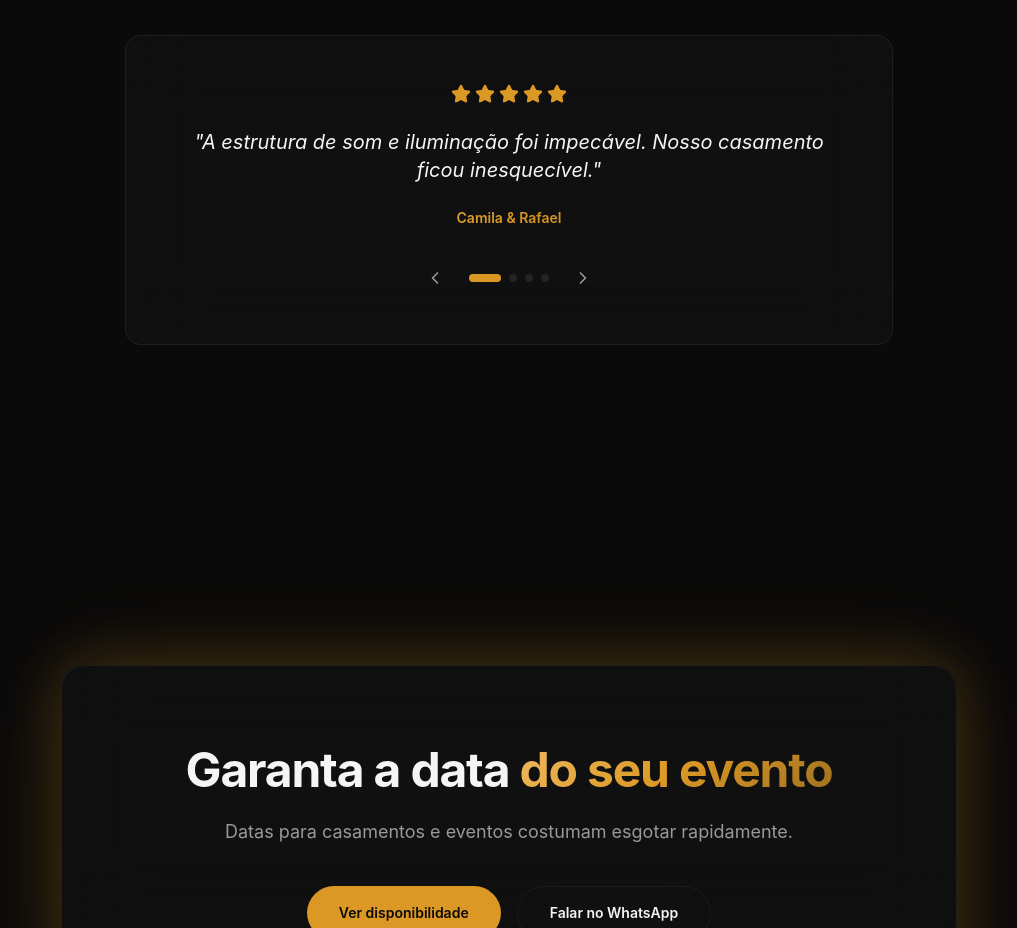
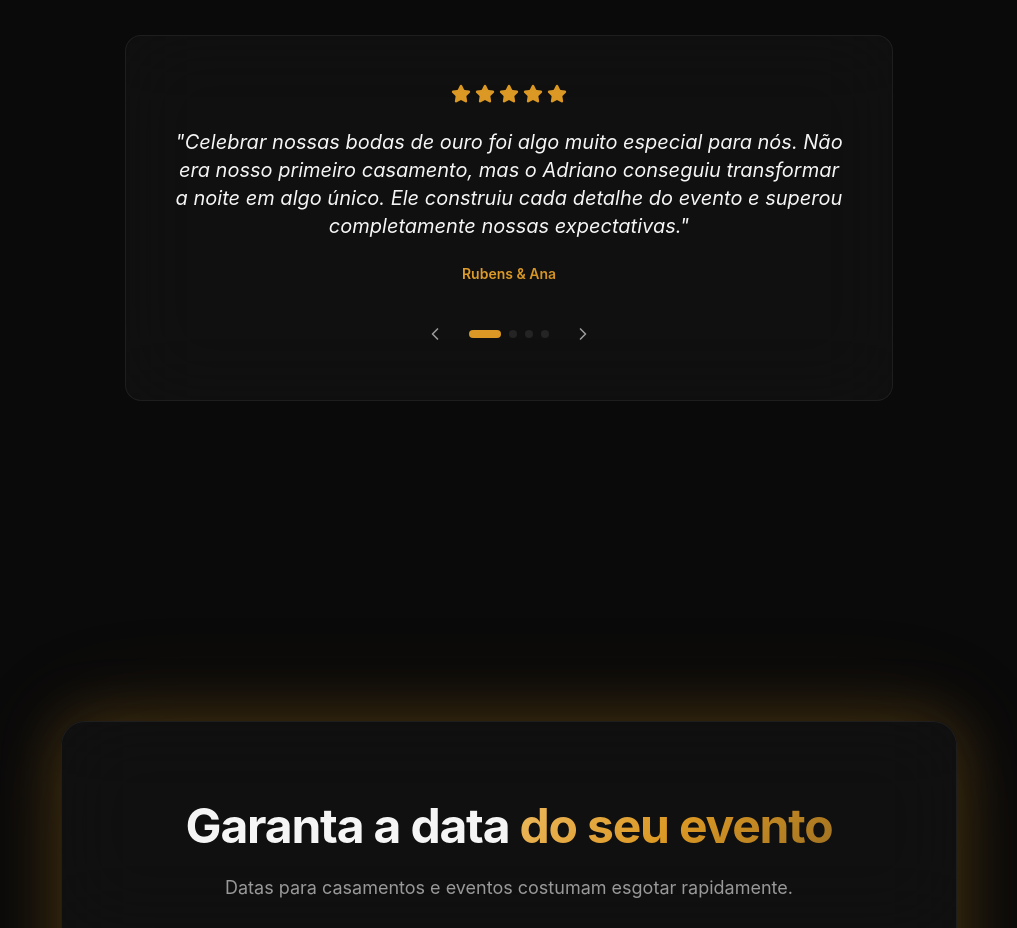
Before and after one commit to bernardo1310/befre-eventos, a React (Vite) app: page / in a window 1280 px wide. Shown: the part 6880-7808 px from the top of the page, without its empty margins (131-1148 px from the left). Built offline with nearby package versions, Linux system fonts and the light colour scheme; the HTML template or start-up script is replaced by a standard one.

Commit message:
Changes
Co-authored-by: bernardo1310 <112012405+bernardo1310@users.noreply.github.com>

```diff
--- a/src/components/TestimonialsSection.tsx
+++ b/src/components/TestimonialsSection.tsx
@@ -4,23 +4,23 @@ import { Star, ChevronLeft, ChevronRight } from "lucide-react";
 
 const testimonials = [
   {
-    name: "Camila & Rafael",
-    quote: "A estrutura de som e iluminação foi impecável. Nosso casamento ficou inesquecível.",
+    name: "Rubens & Ana",
+    quote: "Celebrar nossas bodas de ouro foi algo muito especial para nós. Não era nosso primeiro casamento, mas o Adriano conseguiu transformar a noite em algo único. Ele construiu cada detalhe do evento e superou completamente nossas expectativas.",
     rating: 5,
   },
   {
-    name: "Juliana & Marcos",
-    quote: "O DJ Adriano fez a festa ser incrível! Todos os convidados elogiaram demais a pista de dança.",
+    name: "Daniela & Fabiano",
+    quote: "Nosso casamento aconteceu há mais de dez anos e tivemos o prazer de contar com a Befre na estrutura e com o Adriano Coelho na organização. Foi um momento muito especial para nós, e todo o trabalho realizado foi simplesmente impecável.",
     rating: 5,
   },
   {
-    name: "Fernanda & Lucas",
-    quote: "Profissionalismo do início ao fim. A iluminação cênica transformou completamente o espaço.",
+    name: "José & Inês",
+    quote: "Adriano foi impecável em cada detalhe. As luzes, o painel e toda a ambientação estavam lindos. Foi um evento inesquecível que ficará marcado para sempre em nossas vidas.",
     rating: 5,
   },
   {
-    name: "Amanda & Thiago",
-    quote: "Superou todas as nossas expectativas. A equipe BeFre é extremamente dedicada e talentosa.",
+    name: "Bernardo — Formatura Galileu 2023",
+    quote: "Sensacional! A estrutura era incrível, com tecnologia de ponta e tudo pensado nos mínimos detalhes para a nossa formatura. O repertório do DJ agradou a todos, passando pela vaneira até o mega funk e mantendo a pista animada a noite inteira. 🎉",
     rating: 5,
   },
 ];
```
